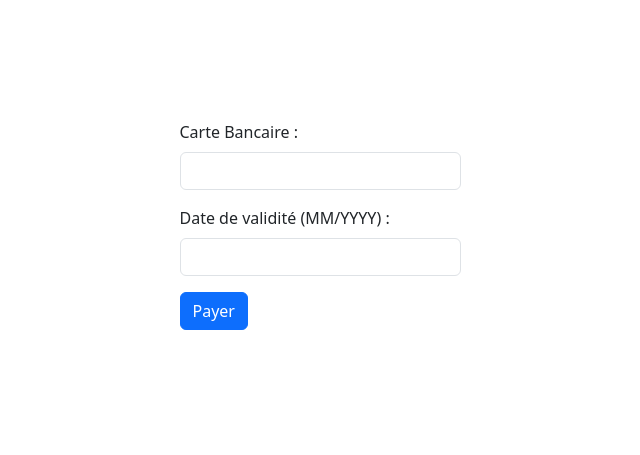
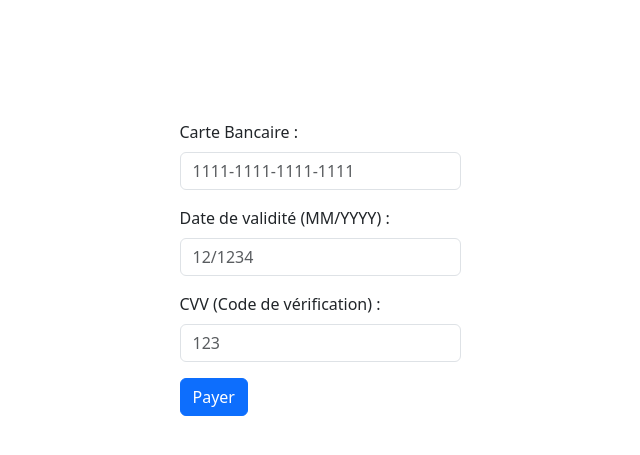
Before and after one commit to MaxMontouro/r3_01_projet, a PHP site: page /paiement.php in a window 1280 px wide. Shown: the top 455 px of the page, without its empty margins (320-960 px from the left). Run offline with PHP 8.4, Linux system fonts and the light colour scheme.

Commit message:
modif fichier

```diff
--- a/backEnd/paiement.php
+++ b/backEnd/paiement.php
@@ -33,12 +33,16 @@ require("config/commandes.php");
         <div>
             <form method="post">
                 <div class="mb-3">
-                    <label for="cb" class="form-label">Carte Bancaire : </label>
-                    <input type="text" class="form-control" name="cb">
+                    <label for="cb" class="form-label" required>Carte Bancaire : </label>
+                    <input type="text" placeholder="1111-1111-1111-1111" class="form-control" name="cb">
                 </div>
                 <div class="mb-3">
-                    <label for="date_validite" class="form-label">Date de validité (MM/YYYY) : </label>
-                    <input type="text" class="form-control" name="date_validite">
+                    <label for="date_validite" class="form-label" required>Date de validité (MM/YYYY) : </label>
+                    <input type="text" class="form-control" placeholder="12/1234" name="date_validite">
+                </div>
+                <div class="mb-3">
+                    <label for="date_validite"  class="form-label" required>CVV (Code de vérification) : </label>
+                    <input type="text" class="form-control" placeholder="123" name="date_validite">
                 </div>
                 <button type="submit" name="vider" class="btn btn-primary">Payer</button>
             </form>
@@ -59,7 +63,7 @@ if (isset($_POST['vider'])){
             $carteBancaire = $_POST['cb'];
             $date_valide = $_POST['date_validite'];
 
-            if (strlen($carteBancaire) === 16 && $carteBancaire[0] === $carteBancaire[15]) {
+            if (strlen($carteBancaire) === 19 && $carteBancaire[0] === $carteBancaire[15]) {
                 $dateActuelle = strtotime(date('Y-m-d'));
                 $dateplus3mois = strtotime('+3 months', $dateActuelle);
 
@@ -77,7 +81,7 @@ if (isset($_POST['vider'])){
                     } else {
                         echo "La date de validité de la carte doit être supérieure à la date actuelle + 3 mois.";
                     }
-                } else {
+                }else {
                     echo "Format de date invalide. Utilisez le format MM/YYYY.";
                 }
             } else {
```
Also changed, not shown: backEnd/admin/payer.php (added, +72 -0 lines).
